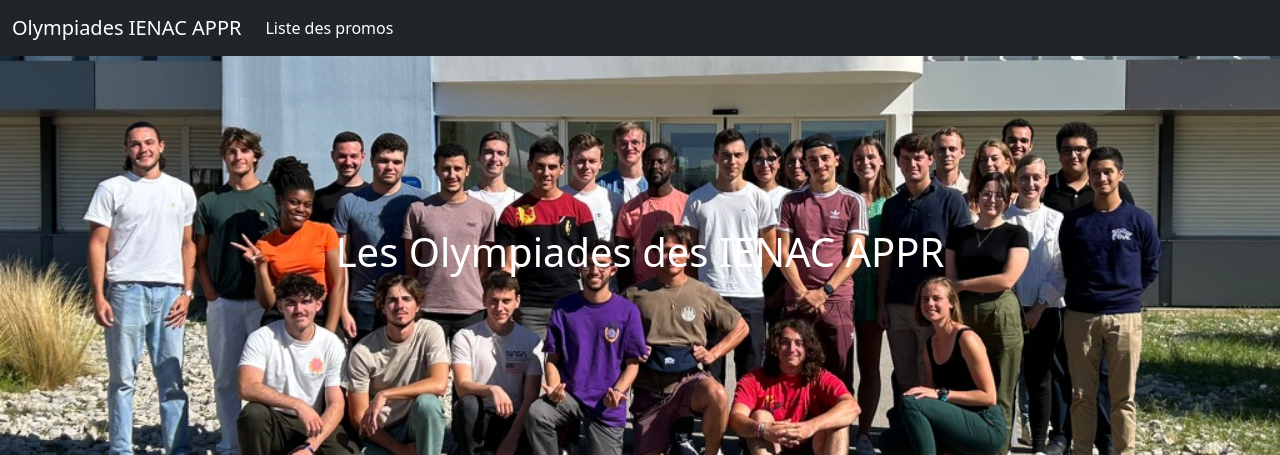
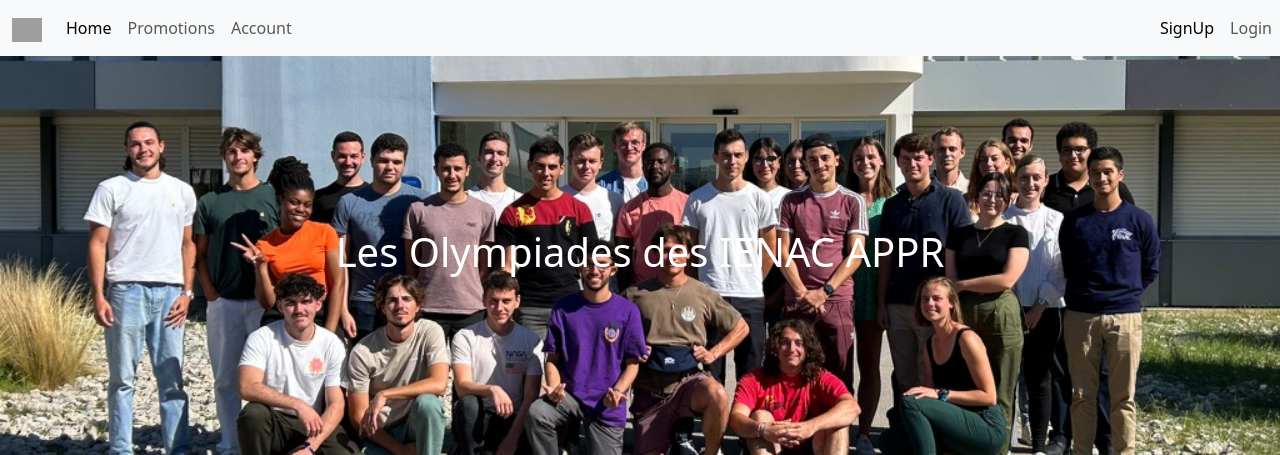
Before and after one commit to YoseAure/Projet-web, a Flask app: template templates/olympiade.html in a window 1280 px wide. Shown: the top 455 px of the page. Run offline with Flask 3, Linux system fonts and the light colour scheme; the template is opened without the code that fills it: most values are stand-ins (such as "Sample title", 1, 10 or a date in 2020); grey boxes are pictures that could not be loaded.

Commit message:
add navbar and head include

```diff
--- /dev/null
+++ b/templates/head.html
@@ -0,0 +1,11 @@
+<head>
+    <meta charset="UTF-8">
+    <meta name="viewport" content="width=device-width, initial-scale=1.0">
+    <title>{{title}} </title>
+    <link href="https://cdn.jsdelivr.net/npm/bootstrap@5.3.3/dist/css/bootstrap.min.css" rel="stylesheet"
+        integrity="sha384-QWTKZyjpPEjISv5WaRU9OFeRpok6YctnYmDr5pNlyT2bRjXh0JMhjY6hW+ALEwIH" crossorigin="anonymous">
+    <link rel="stylesheet" type="text/css" href="{{ url_for('static', filename='main.css')}}">
+    <script src="https://cdn.jsdelivr.net/npm/bootstrap@5.3.3/dist/js/bootstrap.bundle.min.js"
+        integrity="sha384-YvpcrYf0tY3lHB60NNkmXc5s9fDVZLESaAA55NDzOxhy9GkcIdslK1eN7N6jIeHz"
+        crossorigin="anonymous"></script>
+</head>
--- /dev/null
+++ b/templates/navbar.html
@@ -0,0 +1,26 @@
+<nav class="navbar navbar-expand-lg bg-body-tertiary">
+    <div class="container-fluid">
+        <a class="navbar-brand" href="{{url_for('homepage')}}">
+            <img src="https://www.jobirl.com/images/societe/1491577438.png" alt="ENAC" width="30" height="24">
+        </a>
+        <button class="navbar-toggler" type="button" data-bs-toggle="collapse" data-bs-target="#navbarNavAltMarkup"
+            aria-controls="navbarNavAltMarkup" aria-expanded="false" aria-label="Toggle navigation">
+            <span class="navbar-toggler-icon"></span>
+        </button>
+        <div class="collapse navbar-collapse" id="navbarNavAltMarkup">
+            <div class="navbar-nav">
+                <a class="nav-link active" href="{{url_for('homepage')}}">Home</a>
+                <a class="nav-link" href="{{url_for('promotions')}}">Promotions</a>
+                <a class="nav-link" href="{{url_for('account')}}">Account</a>
+            </div>
+        </div>
+    </div>
+    <ul class="navbar-nav justify-content-end">
+        <li class="nav-item">
+            <a class="nav-link active" href="{{url_for('register')}}">SignUp</a>
+        </li>
+        <li class="nav-item">
+            <a class="nav-link" href="{{url_for('login')}}">Login</a>
+        </li>
+    </ul>
+</nav>
--- a/templates/olympiade.html
+++ b/templates/olympiade.html
@@ -1,30 +1,8 @@
-<html>
-    <head>
-        <meta charset="utf-8">
-        <meta name="viewport" content="width=device-width, initial-scale=1">
-        <title>Olympiades</title>
-        <link href="https://cdn.jsdelivr.net/npm/bootstrap@5.3.3/dist/css/bootstrap.min.css" rel="stylesheet" integrity="sha384-QWTKZyjpPEjISv5WaRU9OFeRpok6YctnYmDr5pNlyT2bRjXh0JMhjY6hW+ALEwIH" crossorigin="anonymous">
-        <link rel="stylesheet" type="text/css" href="{{ url_for('static', filename='main.css')}}">
-    </head>
-
+<!DOCTYPE html>
+<html lang="fr">
+    {% include 'head.html' %}
     <body>
-        <nav class="navbar bg-dark navbar-dark navbar-expand-md">
-            <div class="container-fluid">
-              <a class="navbar-brand" href="#">
-                Olympiades IENAC APPR
-              </a>
-              <button class="navbar-toggler" type="button" data-bs-toggle="collapse" data-bs-target="#navbarNav" aria-controls="navbarNav" aria-expanded="false" aria-label="Toggle navigation">
-                <span class="navbar-toggler-icon"></span>
-              </button>
-              <div class="collapse navbar-collapse" id="navbarNav">
-                <ul class="navbar-nav me-auto ml-2">
-                  <li class="nav-item">
-                    <a class="nav-link active" aria-current="page" href="/">Liste des promos</a>
-                  </li>
-                </ul>
-              </div>
-            </div>
-          </nav>
+        {% include 'navbar.html' %}
         <div class="header-image" >
             <h1>Les Olympiades des IENAC APPR</h1>
         </div>
```
Also changed, not shown: templates/account.html (+8 -5 lines), templates/homepage.html (+9 -4 lines), templates/layouts.html (deleted, +0 -43 lines), templates/login.html (+9 -4 lines), templates/promotions.html (+9 -4 lines), templates/register.html (+9 -4 lines), main.py (line endings or trailing spaces).
